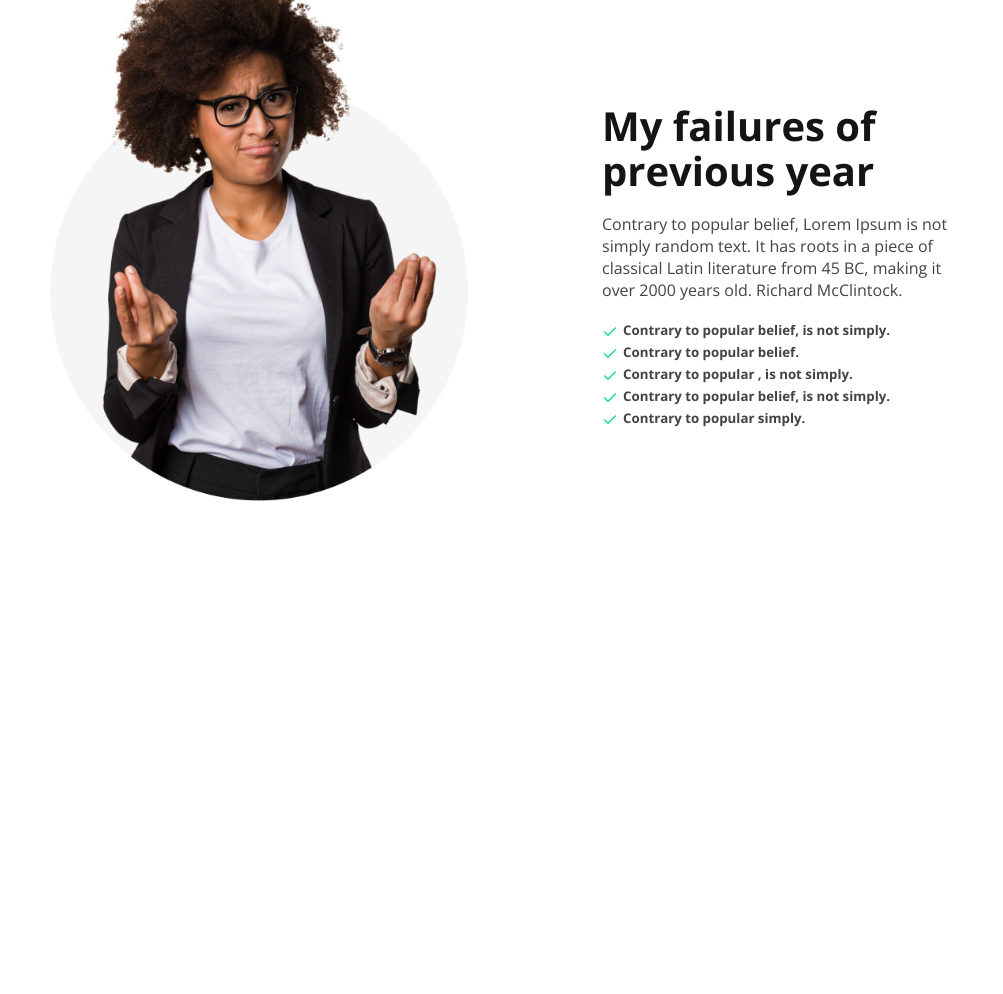
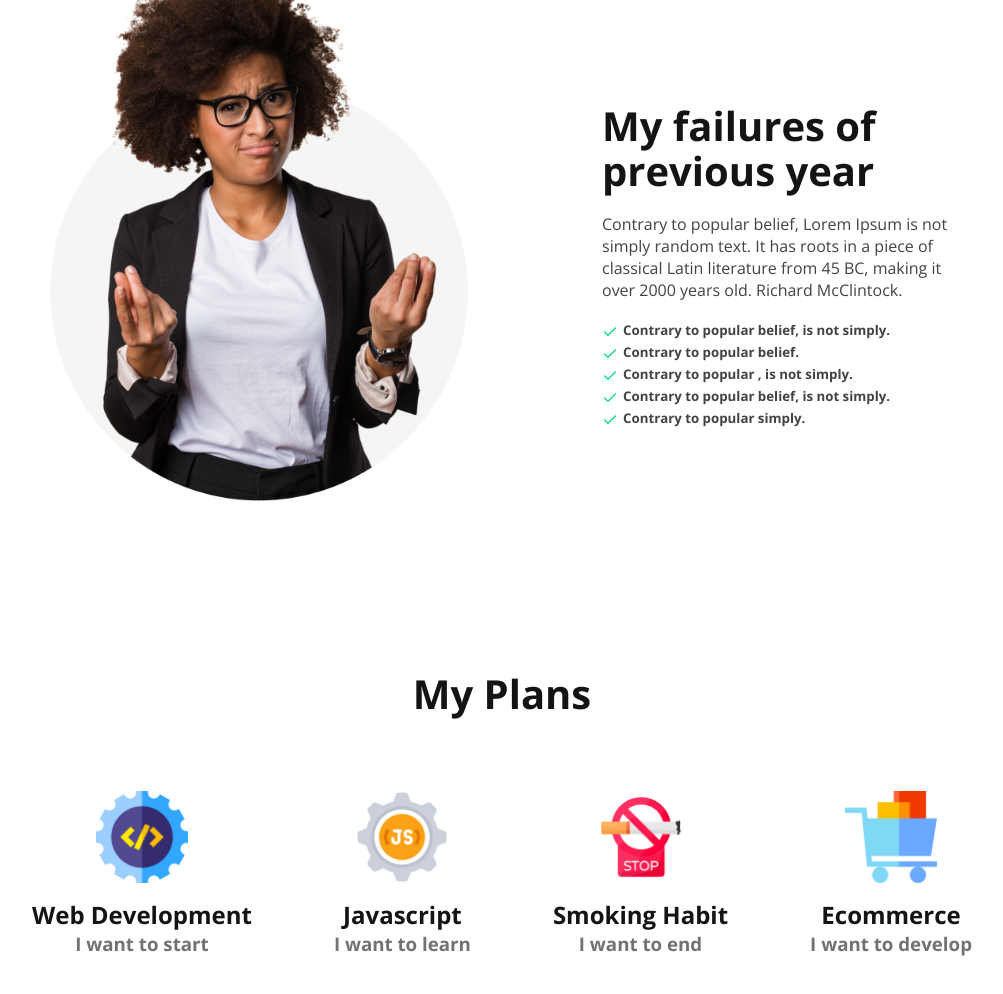
Before and after one commit to for-sifad/05_NEW_YEAR_NEW_ME, a plain HTML site: page index.html in a window 1280 px wide. Shown: the part 1032-2026 px from the top of the page, without its empty margins (138-1141 px from the left). Before the commit the page ends 1698 px from the top, so only its background shows below. Drawn offline with nearby package versions, Linux system fonts and the light colour scheme.

Commit message:
added plans section.

```diff
--- a/index.html
+++ b/index.html
@@ -55,7 +55,32 @@
                         <h5>Contrary to popular simply.</h5>
                     </div>
                 </div>
+            </div>
+        </section>
 
+        <section class="plans">
+            <h1>My Plans</h1>
+            <div class="plans-container">
+                <div>
+                    <img src="./images/icons/web.png" alt="">
+                    <h2>Web Development</h2>
+                    <h3>I want to start</h3>
+                </div>
+                <div>
+                    <img src="./images/icons/js.png" alt="">
+                    <h2>Javascript</h2>
+                    <h3>I want to learn</h3>
+                </div>
+                <div>
+                    <img src="./images/icons/smoke.png" alt="">
+                    <h2>Smoking Habit</h2>
+                    <h3>I want to end</h3>
+                </div>
+                <div>
+                    <img src="./images/icons/ecom.png" alt="">
+                    <h2>Ecommerce</h2>
+                    <h3>I want to develop</h3>
+                </div>
             </div>
         </section>
     </main>
--- a/style.css
+++ b/style.css
@@ -90,3 +90,37 @@ header .hero-image {
     color: #444343;
     margin-bottom: 4px;
 }
+
+.plans {
+    text-align: center;
+}
+
+.plans .plans-container {
+    margin: 100px 170px;
+    display: flex;
+    align-items: center;
+    justify-content: space-between;
+}
+
+.plans h1 {
+    font-size: 40px;
+    font-weight: bold;
+    color: #151414;
+    margin-bottom: -30px;
+}
+
+.plans-container div img {
+    width: 92px;
+    height: 92px;
+    margin-bottom: 10px;
+}
+
+.plans-container div h2 {
+    font-size: 24px;
+    font-weight: bold;
+    color: #151414;
+}
+
+.plans-container div h3 {
+    color: #737272;
+}
```
